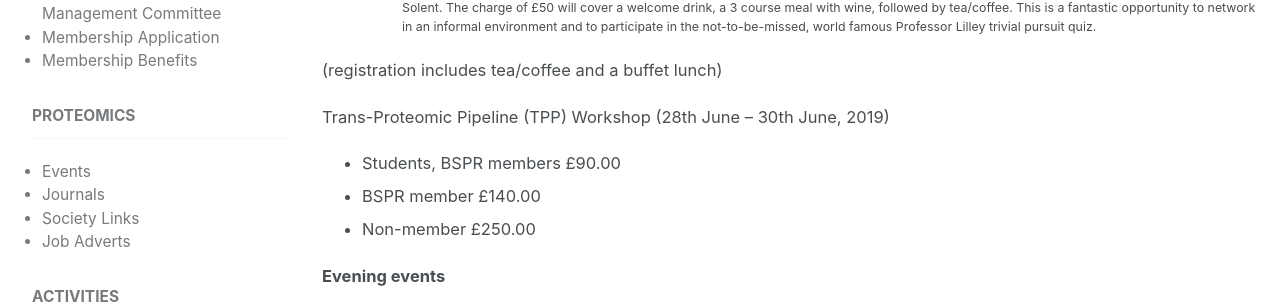
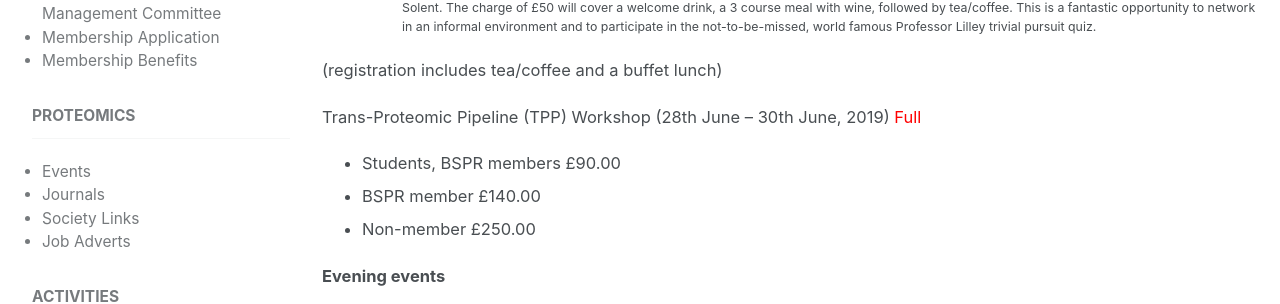
Before and after one commit to kbarnouin/Chuqiaoo.github.io, a Jekyll site: the page built from _posts/2018-12-11-BSPR-2019.md, in a window 1280 px wide and 900 px high, scrolled down 2052 px. Shown: the part 153-457 px from the top of the window. Built offline with Jekyll 4.4.1, drawn with Linux system fonts in a browser that asks for light colours; nearby versions of some CDN libraries.

Commit message:
update bspr 2019

```diff
--- a/_posts/2018-12-11-BSPR-2019.md
+++ b/_posts/2018-12-11-BSPR-2019.md
@@ -73,7 +73,7 @@ Registration deadline – 28th June 2019
 (registration includes tea/coffee and a buffet lunch)
 
 
-Trans-Proteomic Pipeline (TPP) Workshop (28th June – 30th June, 2019)
+Trans-Proteomic Pipeline (TPP) Workshop (28th June – 30th June, 2019)  <span style="color:red">Full</span>
 
 - Students, BSPR members £90.00
 - BSPR member  £140.00
--- a/index.html
+++ b/index.html
@@ -108,4 +108,5 @@ author_profile: true
             </div>
         </div>
     </div>
+
 </div>
```
Also changed, not shown: 10 other files.
